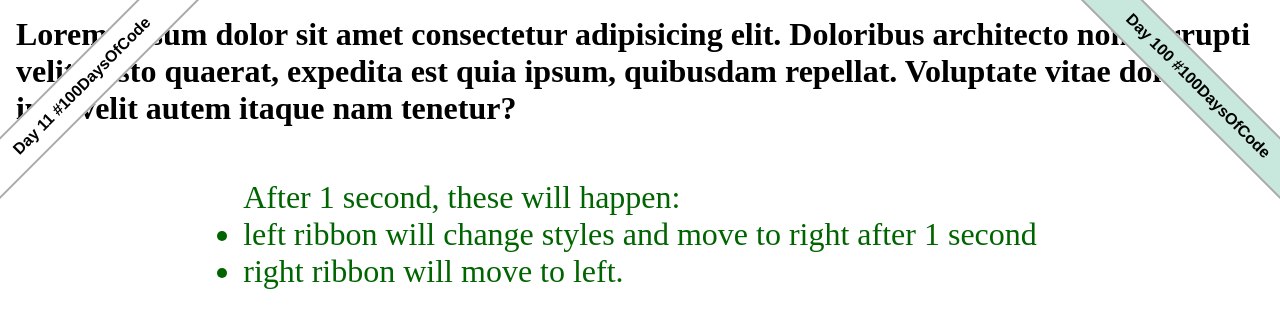
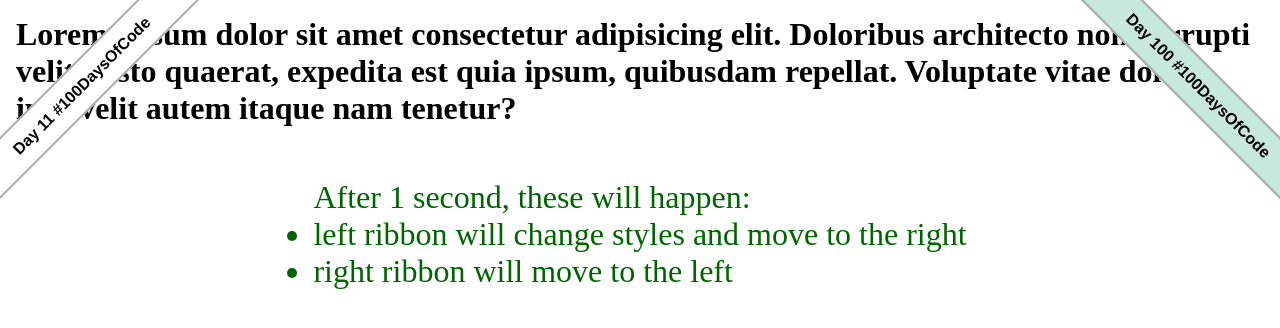
Before and after one commit to attomos/hdoc-ribbon, a website: page index.html in a window 1280 px wide. Shown: the top 328 px of the page. Drawn offline with Linux system fonts and the light colour scheme.

Commit message:
docs: update Usage documentation and text in HTML

```diff
--- a/index.html
+++ b/index.html
@@ -43,10 +43,8 @@
       <div style="margin: 0 auto; font-size: 2em; padding-top: 36px">
         After 1 second, these will happen:
         <ul>
-          <li>
-            left ribbon will change styles and move to right after 1 second
-          </li>
-          <li>right ribbon will move to left.</li>
+          <li>left ribbon will change styles and move to the right</li>
+          <li>right ribbon will move to the left</li>
         </ul>
       </div>
     </div>
```
Also changed, not shown: README.md.
